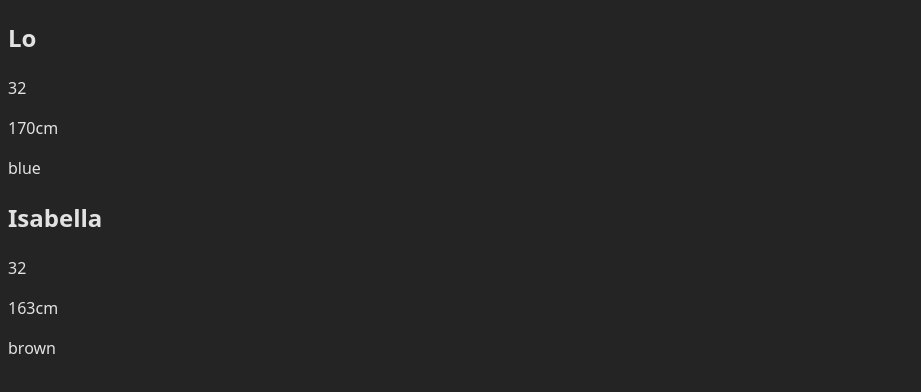
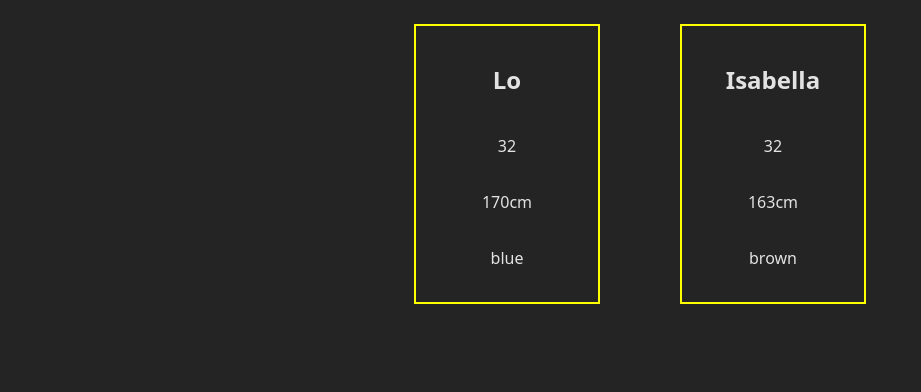
Before and after one commit to lo-orn/test_01, a website built with Vite: page index.html in a window 1280 px wide. Shown: the whole page, without its empty margins (0-921 px from the left). Built offline with nearby package versions, Linux system fonts and the light colour scheme.

Commit message:
styling changes

```diff
--- a/src/style.css
+++ b/src/style.css
@@ -12,3 +12,20 @@
   -webkit-font-smoothing: antialiased;
   -moz-osx-font-smoothing: grayscale;
 }
+#app {
+  display: flex;
+  flex-direction: row;
+  gap: 5rem;
+ justify-content: center;
+
+  .familyDiv {
+    display: flex;
+    flex-direction: column;
+    padding: 1rem;
+    border: 2px solid yellow;
+    width: 150px;
+    align-items: center;
+    justify-content: center;
+    margin-top: 1rem;
+  }
+}
```
